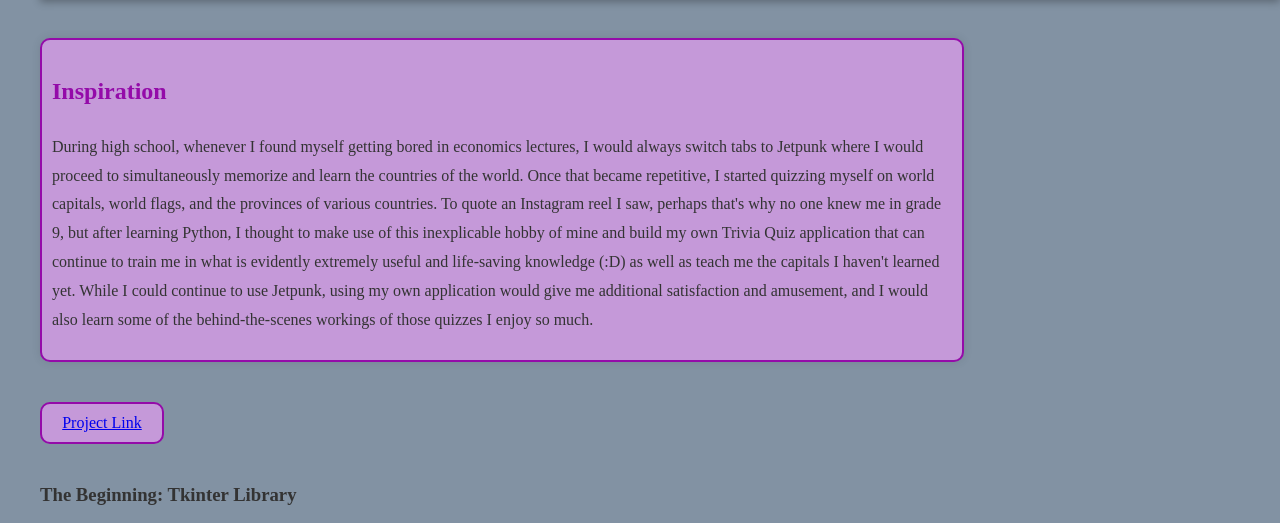
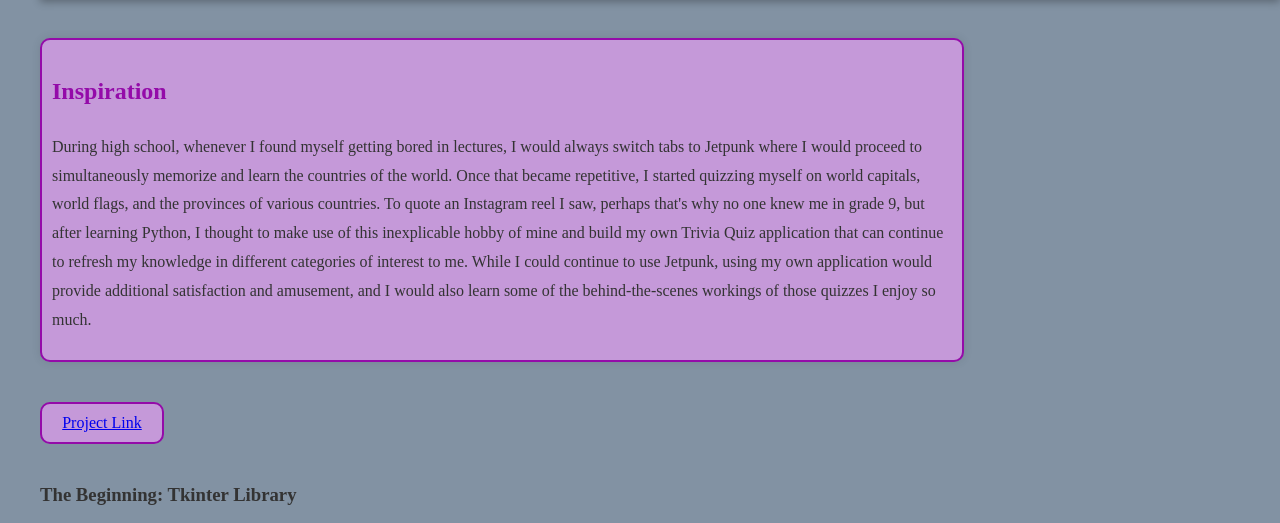
Before and after one commit to Eklite157/home, a plain HTML site: page trivia-quiz.html in a window 1280 px wide. Shown: the part 249-772 px from the top of the page. Drawn offline with Linux system fonts and the light colour scheme.

Commit message:
Update trivia-quiz.html

```diff
--- a/trivia-quiz.html
+++ b/trivia-quiz.html
@@ -17,15 +17,14 @@
 <section>
     <div class="inspiration">
         <h2>Inspiration</h2>
-        <p> During high school, whenever I found myself getting bored in economics lectures, I would always switch tabs to
+        <p> During high school, whenever I found myself getting bored in lectures, I would always switch tabs to
             Jetpunk where I would proceed to simultaneously memorize and learn the countries of the world. Once that
             became repetitive, I started quizzing myself on world capitals, world flags, and the provinces of various
             countries. To quote an Instagram reel I saw, perhaps that's why no one knew me in grade 9, but after learning
             Python, I thought to make use of this inexplicable hobby of mine and build my own Trivia Quiz application that
-            can continue to train me in what is evidently extremely useful and life-saving knowledge (:D) as well as teach me the
-            capitals I haven't learned yet. While I could continue to use Jetpunk, using my own application would give
-            me additional satisfaction and amusement, and I would also learn some of the behind-the-scenes workings of
-            those quizzes I enjoy so much. </p>
+            can continue to refresh my knowledge in different categories of interest to me. While I could continue to use Jetpunk,
+            using my own application would provide additional satisfaction and amusement, and I would also learn some of the
+            behind-the-scenes workings of those quizzes I enjoy so much. </p>
     </div>
 
     <div class="project-link">
```
